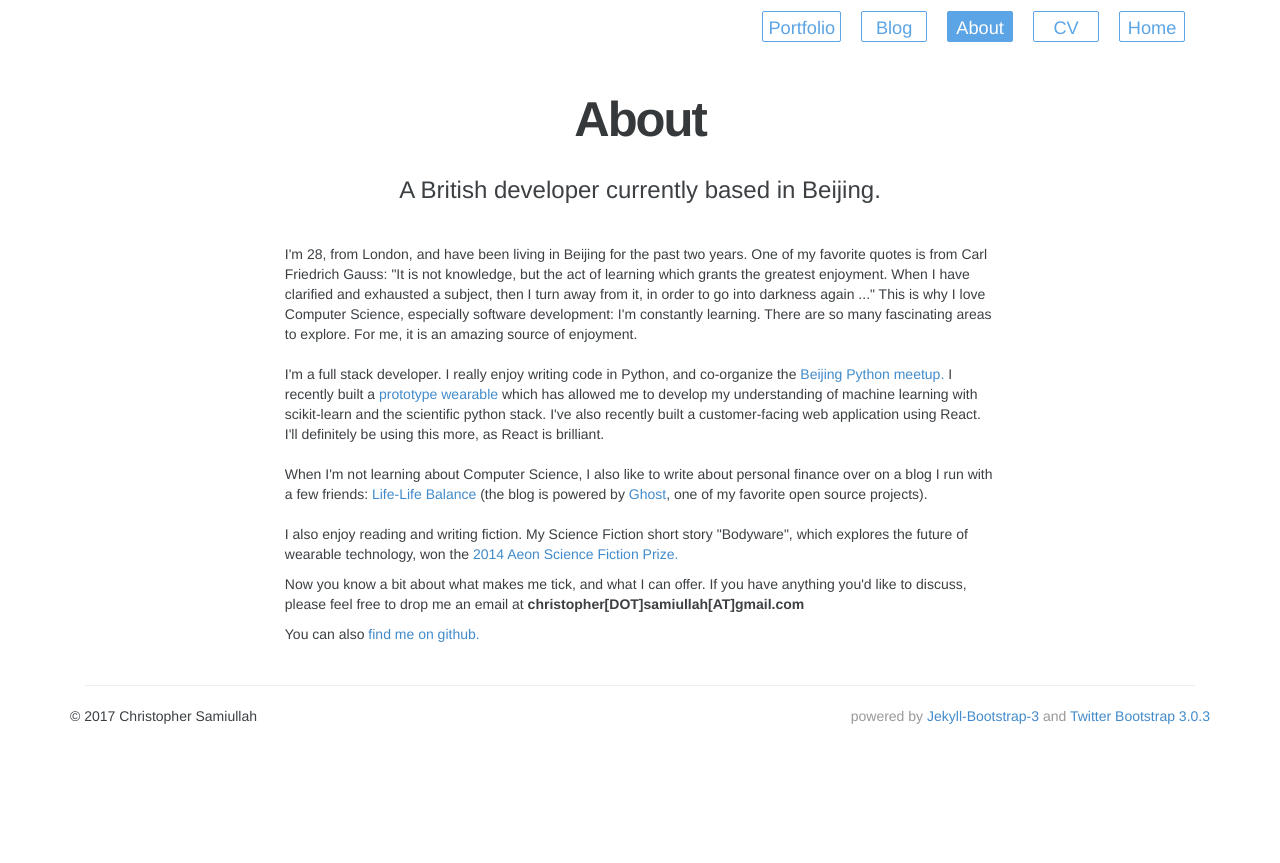
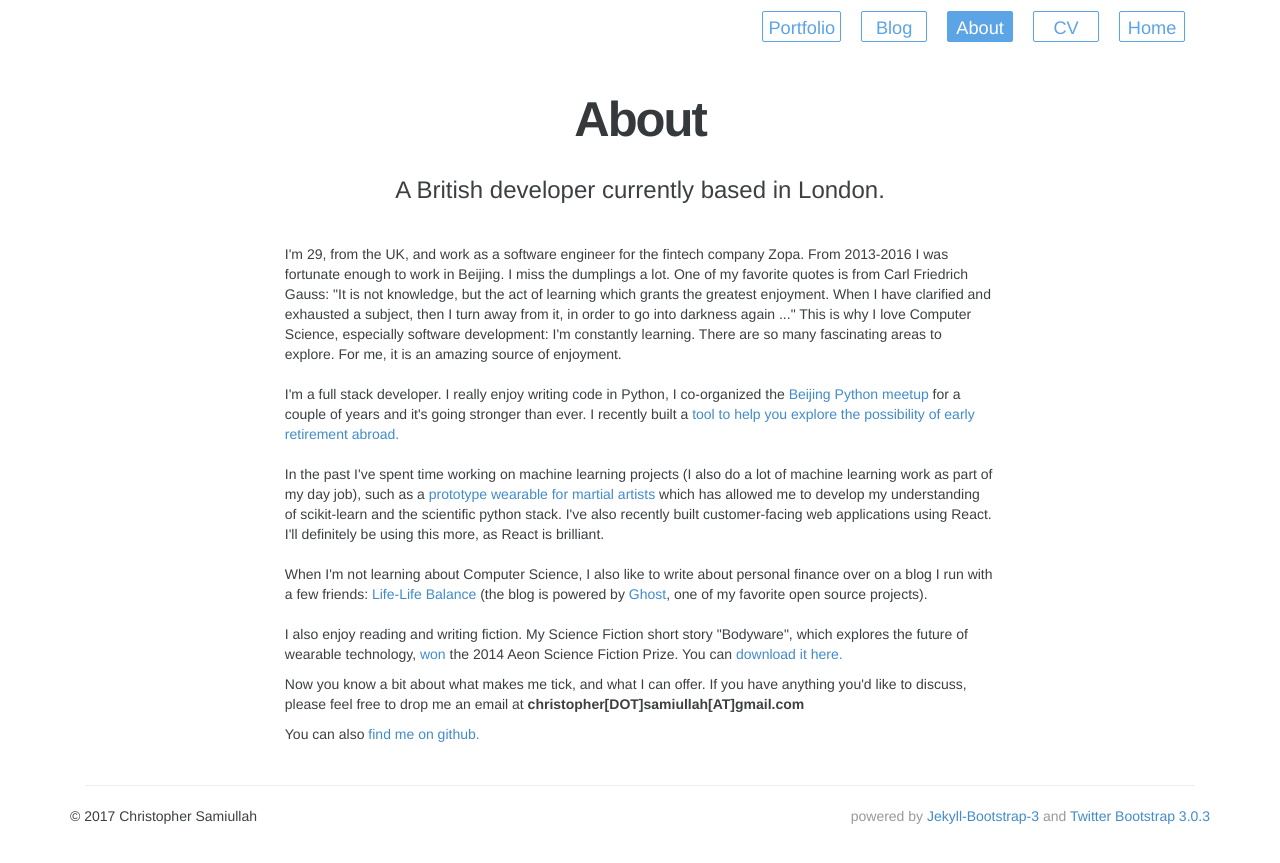
Before and after one commit to val314159/christophergs.github.io, a Jekyll site: the page built from about.md, in a window 1280 px wide. Shown: the top 863 px of the page. Built offline with Jekyll 4.4.1, drawn with Linux system fonts in a browser that asks for light colours.

Commit message:
2017 update

```diff
--- a/_config.yml
+++ b/_config.yml
@@ -91,7 +91,7 @@ JB :
   # Set 'provider' to false to turn commenting off globally.
   #
   comments :
-    provider : disqus
+    provider : facebook
     disqus :
       short_name : jekyllbootstrap
     livefyre :
@@ -109,12 +109,12 @@ JB :
   # Set 'provider' to false to turn analytics off globally.
   #
   analytics :
-    provider : google
+    provider : googleUA
     google :
         tracking_id : 'UA-***'
     googleUA :
-        tracking_id : 'UA-***'
-        property_name : 'PROPERTY NAME'
+        tracking_id : 'UA-92670550-1'
+        property_name : 'christophergs.github.io'
     getclicky :
       site_id :
     mixpanel :
--- a/about.md
+++ b/about.md
@@ -9,13 +9,14 @@ description: ""
 
 <div class="col-xs-12">
 
-	<h3 class="text-center">A British developer currently based in Beijing.</h3>
+	<h3 class="text-center">A British developer currently based in London.</h3>
 
 	<br>
 
 	<section class="about-text">
 
-		<p>I'm 28, from London, and have been living in Beijing for the past two years.
+		<p>I'm 29, from the UK, and work as a software engineer for the fintech company Zopa. From 2013-2016
+		I was fortunate enough to work in Beijing. I miss the dumplings a lot.
 
 		One of my favorite quotes is from Carl Friedrich Gauss:
 
@@ -25,26 +26,31 @@ description: ""
 
 		<br><br>
 
-		I'm a full stack developer. I really enjoy writing code in Python, and co-organize the <a href="http://www.meetup.com/Beijing-Python/">Beijing Python meetup.</a>
+		I'm a full stack developer. I really enjoy writing code in Python, I co-organized the <a href="http://www.meetup.com/Beijing-Python/" target="_blank">Beijing Python meetup</a> for a couple of years and it's going
+		stronger than ever.
 
-		I recently built a <a href="https://www.kickstarter.com/projects/1489178162/rolltec-grappling-the-first-wearable-made-for-grap/">prototype wearable</a> which has
-		allowed me to develop my understanding of machine learning with scikit-learn and the scientific python stack.
-
-		I've also recently built a customer-facing web application using React. I'll definitely be using this more, as React is brilliant.
+		I recently built a <a href="http://nomadsaver.com" target="_blank">tool to help you explore the possibility of early retirement abroad.</a>
 
 		<br><br>
 
-		When I'm not learning about Computer Science, I also like to write about personal finance over on a blog I run with a few friends: <a href="http://thelifelifebalance.com">Life-Life Balance</a> (the blog is powered by <a href="http://ghost.org">Ghost</a>, one of my favorite open source projects).
+		In the past I've spent time working on machine learning projects (I also do a lot of machine learning work as part of my day job), such as a <a href="https://www.kickstarter.com/projects/1489178162/rolltec-grappling-the-first-wearable-made-for-grap/" target="_blank">prototype wearable for martial artists</a> which has
+		allowed me to develop my understanding of scikit-learn and the scientific python stack.
+
+		I've also recently built customer-facing web applications using React. I'll definitely be using this more, as React is brilliant.
 
 		<br><br>
 
-		I also enjoy reading and writing fiction. My Science Fiction short story "Bodyware", which explores the future of wearable technology, won the <a href="http://www.albedo1.com/2015/07/16/aeon-award-2014-winners/">2014 Aeon Science Fiction Prize.</a> </p>
+		When I'm not learning about Computer Science, I also like to write about personal finance over on a blog I run with a few friends: <a href="http://thelifelifebalance.com" target="_blank">Life-Life Balance</a> (the blog is powered by <a href="http://ghost.org" target="_blank">Ghost</a>, one of my favorite open source projects).
+
+		<br><br>
+
+		I also enjoy reading and writing fiction. My Science Fiction short story "Bodyware", which explores the future of wearable technology, <a href="http://www.albedo1.com/2015/07/16/aeon-award-2014-winners/" target="_blank">won</a> the 2014 Aeon Science Fiction Prize. You can <a href="/Bodyware_Final.pdf" target="_blank">download it here.</a> </p>
 
 
 		<p>Now you know a bit about what makes me tick, and what I can offer. If you have anything you'd like to discuss, please feel free to drop me an email at
 		<b>christopher[DOT]samiullah[AT]gmail.com</b></p>
 
-		<p>You can also <a href="https://github.com/christophergs">find me on github.</a></p>
+		<p>You can also <a href="https://github.com/christophergs" target="_blank">find me on github.</a></p>
 
 	</section>
 
```
Also changed, not shown: CV.md (+23 -14 lines), _posts/2017-02-26-RollTec-paper.md (added, +11 -0 lines), _posts/NOTREADYYET-python-generators-part-2.md (+1 -0 lines), index.md (+2 -0 lines), portfolio.md (+14 -1 lines), _includes/custom/analytics (added), 3 other files.
